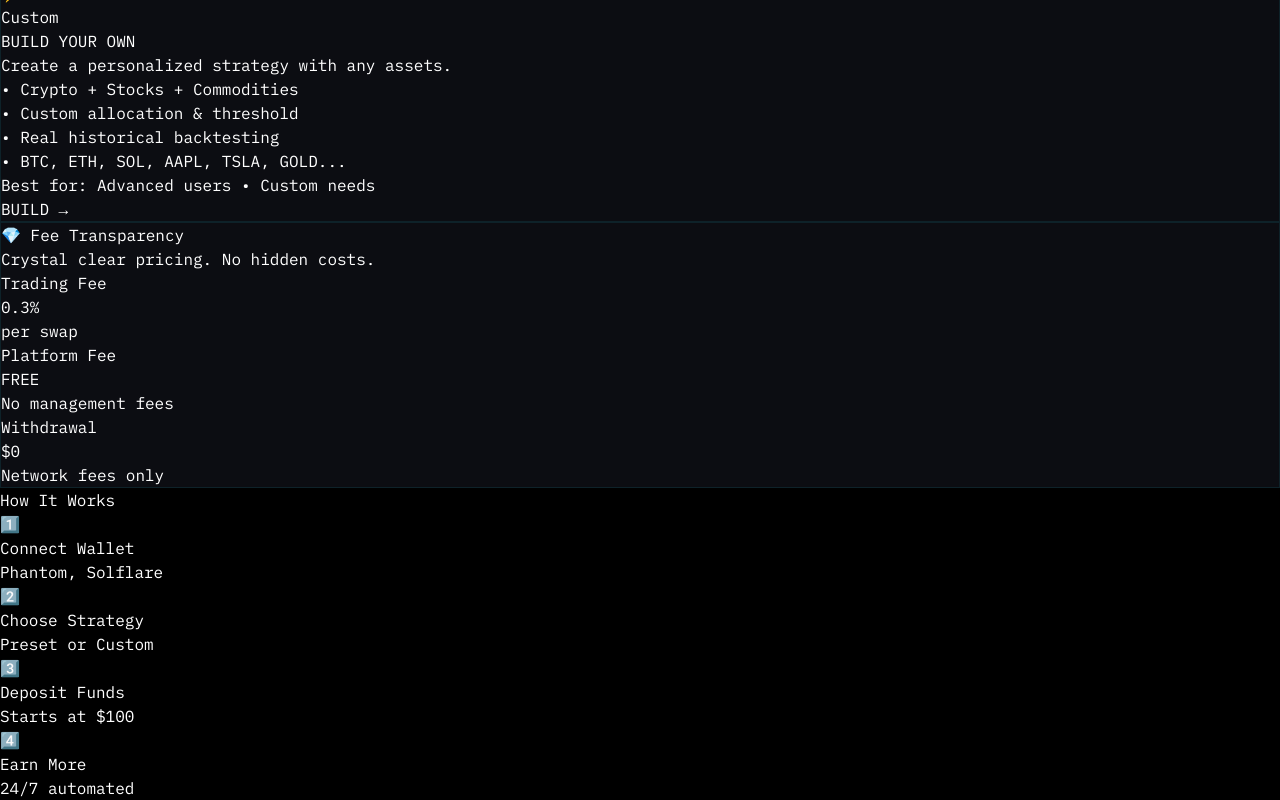
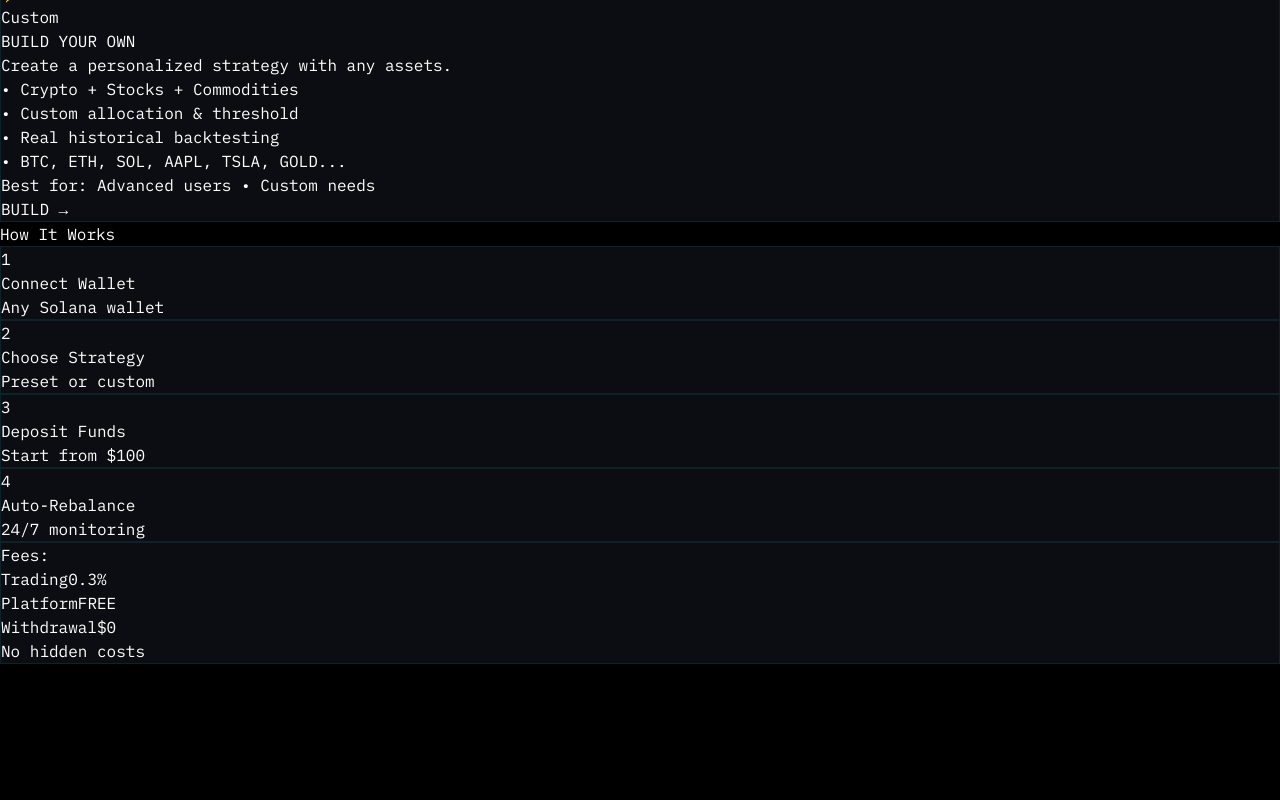
Before and after one commit to emredemirnet/AutoFoliov4, a React (Vite) app: page / in a window 1280 px wide. Shown: the part 1322-2122 px from the top of the page. After the commit the page ends 1986 px from the top, so only its background shows below. Built offline with nearby package versions, Linux system fonts and the light colour scheme; no server answers.

Commit message:
Update LandingPage.jsx

```diff
--- a/src/LandingPage.jsx
+++ b/src/LandingPage.jsx
@@ -369,52 +369,50 @@ const LandingPage = ({ onSelectStrategy, onCustomize }) => {
           </div>
         </div>
 
-        {/* Fee Section */}
-        <div className="mb-16">
-          <div className="max-w-4xl mx-auto jup-card rounded-2xl p-6 border-2 border-cyan-400/30">
-            <div className="text-center mb-4">
-              <h2 className="text-2xl font-bold text-cyan-400 mb-1">💎 Fee Transparency</h2>
-              <p className="text-gray-400 text-sm">Crystal clear pricing. No hidden costs.</p>
+        {/* Fee + How It Works - Combined Clean Section */}
+        <div className="mb-16 max-w-5xl mx-auto">
+
+          {/* How It Works */}
+          <div id="how-it-works" className="mb-10">
+            <div className="text-center mb-6">
+              <h2 className="text-2xl font-bold text-cyan-400">How It Works</h2>
             </div>
-
-            <div className="grid grid-cols-3 gap-4 mb-4">
-              <div className="text-center p-3 bg-gray-800/50 rounded-xl">
-                <div className="text-xs text-gray-400 mb-1">Trading Fee</div>
-                <div className="text-xl font-bold text-cyan-400">0.3%</div>
-                <div className="text-xs text-gray-500">per swap</div>
-              </div>
-              <div className="text-center p-3 bg-gray-800/50 rounded-xl">
-                <div className="text-xs text-gray-400 mb-1">Platform Fee</div>
-                <div className="text-xl font-bold text-green-400">FREE</div>
-                <div className="text-xs text-gray-500">No management fees</div>
-              </div>
-              <div className="text-center p-3 bg-gray-800/50 rounded-xl">
-                <div className="text-xs text-gray-400 mb-1">Withdrawal</div>
-                <div className="text-xl font-bold text-cyan-400">$0</div>
-                <div className="text-xs text-gray-500">Network fees only</div>
-              </div>
+            <div className="grid grid-cols-4 gap-4">
+              {[
+                { num: '1', title: 'Connect Wallet', desc: 'Any Solana wallet' },
+                { num: '2', title: 'Choose Strategy', desc: 'Preset or custom' },
+                { num: '3', title: 'Deposit Funds', desc: 'Start from $100' },
+                { num: '4', title: 'Auto-Rebalance', desc: '24/7 monitoring' },
+              ].map((item, idx) => (
+                <div key={idx} className="text-center jup-card rounded-xl p-4">
+                  <div className="w-8 h-8 mx-auto mb-2 rounded-full bg-cyan-500/20 border border-cyan-400/50 flex items-center justify-center text-cyan-400 font-bold text-sm">{item.num}</div>
+                  <div className="text-sm font-bold text-white mb-1">{item.title}</div>
+                  <div className="text-xs text-gray-500">{item.desc}</div>
+                </div>
+              ))}
             </div>
           </div>
-        </div>
 
-        {/* How It Works */}
-        <div id="how-it-works" className="mb-16">
-          <div className="text-center mb-8">
-            <h2 className="text-3xl font-bold text-cyan-400 mb-2">How It Works</h2>
-          </div>
-          <div className="grid grid-cols-2 md:grid-cols-4 gap-6">
-            {[
-              { step: '1️⃣', title: 'Connect Wallet', desc: 'Phantom, Solflare' },
-              { step: '2️⃣', title: 'Choose Strategy', desc: 'Preset or Custom' },
-              { step: '3️⃣', title: 'Deposit Funds', desc: 'Starts at $100' },
-              { step: '4️⃣', title: 'Earn More', desc: '24/7 automated' },
-            ].map((item, idx) => (
-              <div key={idx} className="text-center">
-                <div className="text-4xl mb-2">{item.step}</div>
-                <div className="text-base font-bold text-cyan-400 mb-1">{item.title}</div>
-                <div className="text-xs text-gray-400">{item.desc}</div>
+          {/* Fees - Inline */}
+          <div className="jup-card rounded-xl p-4 border border-cyan-400/20">
+            <div className="flex items-center justify-between">
+              <div className="flex items-center gap-6">
+                <span className="text-sm font-semibold text-gray-300">Fees:</span>
+                <div className="flex items-center gap-1">
+                  <span className="text-xs text-gray-400">Trading</span>
+                  <span className="text-sm font-bold text-cyan-400">0.3%</span>
+                </div>
+                <div className="flex items-center gap-1">
+                  <span className="text-xs text-gray-400">Platform</span>
+                  <span className="text-sm font-bold text-green-400">FREE</span>
+                </div>
+                <div className="flex items-center gap-1">
+                  <span className="text-xs text-gray-400">Withdrawal</span>
+                  <span className="text-sm font-bold text-cyan-400">$0</span>
+                </div>
               </div>
-            ))}
+              <span className="text-xs text-gray-500">No hidden costs</span>
+            </div>
           </div>
         </div>
       </div>
```
